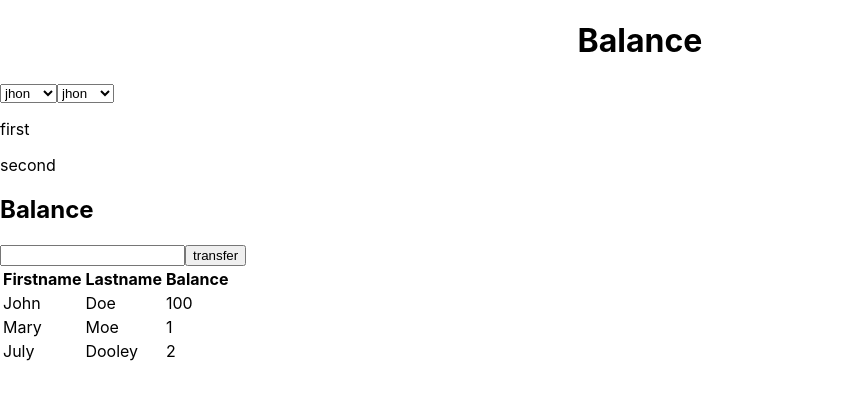
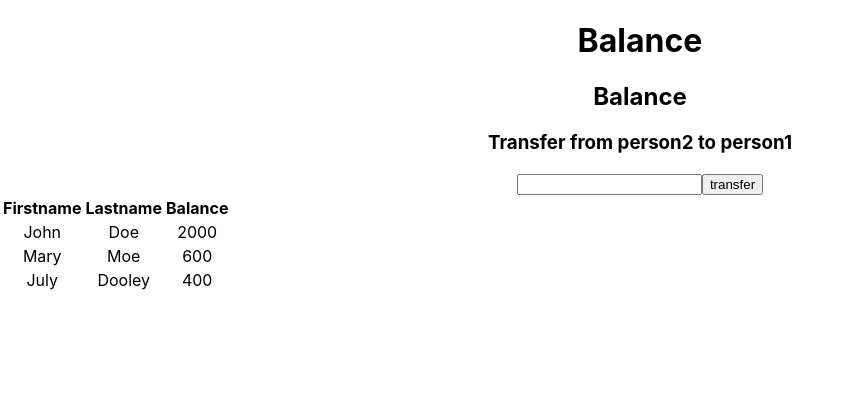
Before and after one commit to AagmanSuri/Banking-System, a React (Create React App) app: page / in a window 1280 px wide. Shown: the top 400 px of the page, without its empty margins (0-854 px from the left). Built offline with nearby package versions, Linux system fonts and the light colour scheme.

Commit message:
state updated

```diff
--- a/src/App.js
+++ b/src/App.js
@@ -1,10 +1,11 @@
-
-import CoustomerData from './components/CoustomerData'
+import Dt from './components/Dt'
 function App() {
   return (
-    <div >
-      <h1 style={{textAlign:'center'}}>Balance</h1>
-      <CoustomerData/>
+    <div style={{textAlign:'center'}}>
+      <h1 >Balance</h1>
+      <Dt/>
+      {/* <Dropdown/>
+      <CoustomerTable/> */}
     </div>
   );
 }
--- a/src/components/dt.js
+++ b/src/components/dt.js
@@ -3,40 +3,44 @@ import React,{useState} from 'react';
 
 const CoustomerData = () => {
 //initial balance state
-  const [bal1,setbal1]=useState(2000);
-  const [bal2,setbal2]=useState(3000);
-  const [bal3,setbal3]=useState(4000);
+  const [bal,setbal]=useState({
+    value1:2000,
+    value2:600,
+    value3:400
+  });
 
-  //input which we are taking -- for direct base
+
+//input which we are giving for amt
   const [inputValue,setInputValue] = useState()
 
   const inputHandeler = (event)=>{
     console.log(event.target.value);
-    // console.log(bal1);
     setInputValue(Number(event.target.value))
   }
+  const transferHandeler = () =>{
+    setbal({...bal,value1:bal.value1+inputValue,value2:bal.value2-inputValue})
+  }
+  // const [dropdownValue1,setdropdownVAlue1]=useState();
 
-  const [dropdownValue1,setdropdownVAlue1]=useState(bal1);
+  // const optionHandel1=(event)=>{
+  //   setdropdownVAlue1(event.target.value)
+  // }
 
-  const optionHandel1=(event)=>{
-    setdropdownVAlue1(event.target.value)
-  }
+  // const [dropdownValue2,setdropdownVAlue2]=useState();
 
-  const [dropdownValue2,setdropdownVAlue2]=useState(bal2);
-
-  const optionHandel2=(event)=>{
-    setdropdownVAlue2(event.target.value)
-  }
-  const btnHandeler = () =>{
-     console.log(dropdownValue1,dropdownValue2)
-     console.log('dpvalue',{dropdownValue1})
-     setbal1(dropdownValue1-inputValue)
-    setbal2(dropdownValue2+inputValue)
-  }
+  // const optionHandel2=(event)=>{
+  //   setdropdownVAlue2(event.target.value)
+  // }
+  // const btnHandeler = () =>{
+  //    console.log(dropdownValue1,dropdownValue2)
+  //    console.log('dpvalue',{dropdownValue1})
+  //    setbal1(dropdownValue1-inputValue)
+  //   setbal2(dropdownValue2+inputValue)
+  // }
     return (
   <div>
 
-    <select onChange={optionHandel1}>
+    {/* <select onChange={optionHandel1}>
       <option value={bal1}>jhon</option>
       <option value={bal2}>marry</option>
       <option value={bal3}>july</option>
@@ -48,16 +52,16 @@ const CoustomerData = () => {
     </select>
 
     <h1>first {dropdownValue1}</h1>
-    <h1>second {dropdownValue2}</h1>
+    <h1>second {dropdownValue2}</h1> */}
 
 
 
     <h2>Balance</h2>
 
     {/* table */}
-    <h3>Transfer from person1 to person2</h3>
+    <h3>Transfer from person2 to person1</h3>
     <input onChange={inputHandeler} type='Number'/>
-    <button onClick={btnHandeler} >transfer</button>
+    <button onClick={transferHandeler} >transfer</button>
     <table>
       <thead>
         <tr>
@@ -70,17 +74,17 @@ const CoustomerData = () => {
         <tr>
           <td>John</td>
           <td>Doe</td>
-          <td>{bal1}</td>
+          <td>{bal.value1}</td>
         </tr>
         <tr>
           <td>Mary</td>
           <td>Moe</td>
-          <td>{bal2}</td>
+          <td>{bal.value2}</td>
         </tr>
         <tr>
           <td>July</td>
           <td>Dooley</td>
-          <td>{bal3}</td>
+          <td>{bal.value3}</td>
         </tr>
       </tbody>
     </table>
--- a/src/components/CoustomerData.js
+++ b/src/components/t.js
@@ -2,12 +2,13 @@ import React,{useState} from 'react';
 
 
 const CoustomerData = () => {
+//initial balance state
+  const [bal1,setbal1]=useState(2000);
+  const [bal2,setbal2]=useState(3000);
+  const [bal3,setbal3]=useState(4000);
 
-
-  //input which we are taking
+  //input which we are taking -- for direct base
   const [inputValue,setInputValue] = useState()
-
-  const baldict = [100,1,2];
 
   const inputHandeler = (event)=>{
     console.log(event.target.value);
@@ -15,13 +16,13 @@ const CoustomerData = () => {
     setInputValue(Number(event.target.value))
   }
 
-  const [dropdownValue1,setdropdownVAlue1]=useState();
+  const [dropdownValue1,setdropdownVAlue1]=useState(bal1);
 
   const optionHandel1=(event)=>{
     setdropdownVAlue1(event.target.value)
   }
 
-  const [dropdownValue2,setdropdownVAlue2]=useState();
+  const [dropdownValue2,setdropdownVAlue2]=useState(bal2);
 
   const optionHandel2=(event)=>{
     setdropdownVAlue2(event.target.value)
@@ -29,30 +30,32 @@ const CoustomerData = () => {
   const btnHandeler = () =>{
      console.log(dropdownValue1,dropdownValue2)
      console.log('dpvalue',{dropdownValue1})
-
+     setbal1(dropdownValue1-inputValue)
+    setbal2(dropdownValue2+inputValue)
   }
     return (
   <div>
 
     <select onChange={optionHandel1}>
-      <option value="a">jhon</option>
-      <option value="a">marry</option>
-      <option value="a">july</option>
+      <option value={bal1}>jhon</option>
+      <option value={bal2}>marry</option>
+      <option value={bal3}>july</option>
     </select>
     <select onChange={optionHandel2}>
-      <option value="{bal1}">jhon</option>
-      <option value="{bal2}">marry</option>
-      <option value="{bal3}">july</option>
+      <option value={bal1}>jhon</option>
+      <option value={bal2}>marry</option>
+      <option value={bal3}>july</option>
     </select>
 
-    <p>first {dropdownValue1}</p>
-    <p>second {dropdownValue2}</p>
+    <h1>first {dropdownValue1}</h1>
+    <h1>second {dropdownValue2}</h1>
 
 
 
     <h2>Balance</h2>
 
     {/* table */}
+    <h3>Transfer from person1 to person2</h3>
     <input onChange={inputHandeler} type='Number'/>
     <button onClick={btnHandeler} >transfer</button>
     <table>
@@ -67,17 +70,17 @@ const CoustomerData = () => {
         <tr>
           <td>John</td>
           <td>Doe</td>
-          <td>{baldict[0]}</td>
+          <td>{bal1}</td>
         </tr>
         <tr>
           <td>Mary</td>
           <td>Moe</td>
-          <td>{baldict[1]}</td>
+          <td>{bal2}</td>
         </tr>
         <tr>
           <td>July</td>
           <td>Dooley</td>
-          <td>{baldict[2]}</td>
+          <td>{bal3}</td>
         </tr>
       </tbody>
     </table>
```
Also changed, not shown: src/components/CoustomerTable.js (added, +41 -0 lines), src/components/Dropdown.js (added, +34 -0 lines).
